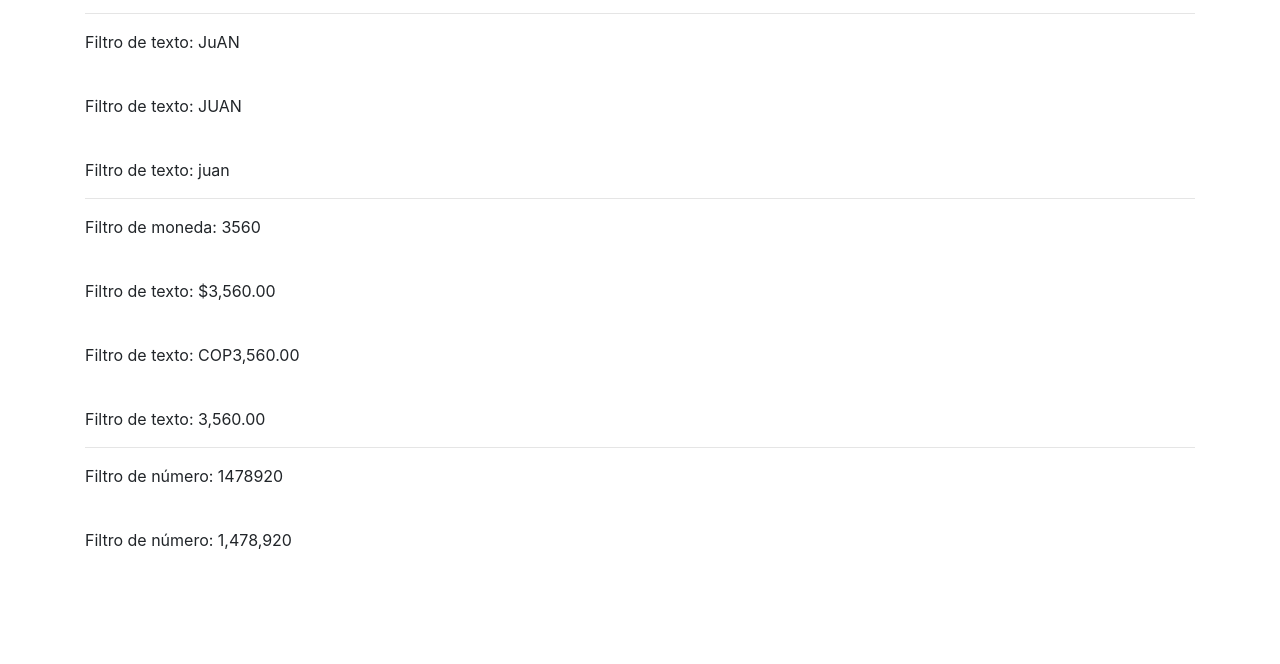
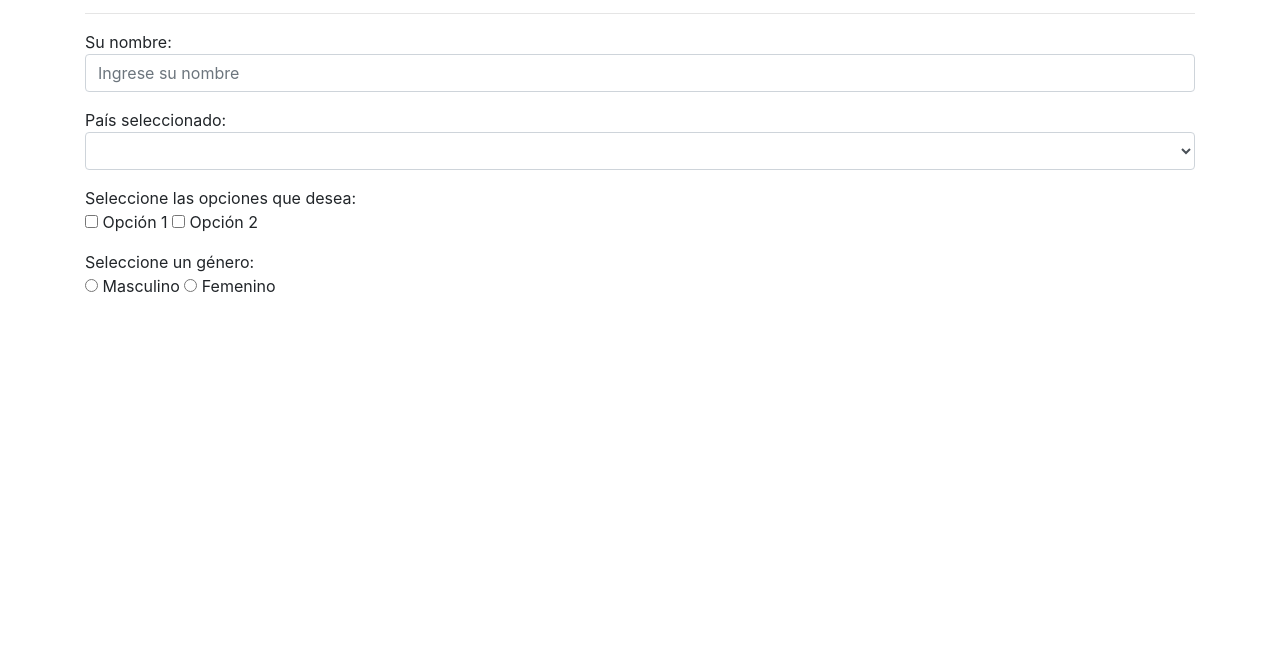
Before and after one commit to JuanRuizA7x/AngularJS_Ejercicios, a plain HTML site: page index.html in a window 1280 px wide. Shown: the part 136-800 px from the top of the page. Drawn offline with Linux system fonts and the light colour scheme.

Commit message:
ng-model

```diff
--- a/index.html
+++ b/index.html
@@ -1,43 +1,54 @@
 <!DOCTYPE html>
 <html lang="en" ng-app>
-<head>
-    <meta charset="UTF-8">
-    <meta name="viewport" content="width=device-width, initial-scale=1.0">
+  <head>
+    <meta charset="UTF-8" />
+    <meta name="viewport" content="width=device-width, initial-scale=1.0" />
     <title>Document</title>
 
     <!-- BOOTSTRAP -->
-    <link rel="stylesheet" href="css/bootstrap.min.css">
+    <link rel="stylesheet" href="css/bootstrap.min.css" />
     <!-- ANGULARJS -->
     <script src="js/lib/angular.min.js"></script>
-</head>
-<body>
+  </head>
+  <body>
+    <div class="container mt-5">
+      <h1>ng-model</h1>
+      <h4>en angulajs</h4>
+      <hr />
 
-    <div class="container mt-5">
-        <h1>Filtros :: Filters</h1>
-        <h4>en angulajs</h4>
-        <hr>
+      <p>
+        Su nombre: {{name | uppercase}}
+        <br />
+        <input
+          type="text"
+          class="form-control"
+          placeholder="Ingrese su nombre"
+          ng-model="name"
+        />
+      </p>
 
-        <p>Filtro de texto: {{"JuAN"}}</p>
+      <p>
+          País seleccionado: {{country}}
+        <select class="form-control" ng-model="country">
+          <option value="1">Canadá</option>
+          <option value="2">Colombia</option>
+          <option value="3">Estados Unidos</option>
+        </select>
+      </p>
+
+      <p>
+          Seleccione las opciones que desea: {{opt1}} {{opt2}}
+          <br>
+          <input type="checkbox" ng-model="opt1"> Opción 1
+          <input type="checkbox" ng-model="opt2"> Opción 2
+      </p>
+
+      <p>
+        Seleccione un género: {{gender}}
         <br>
-        <p>Filtro de texto: {{"JuAN" | uppercase}}</p>
-        <br>
-        <p>Filtro de texto: {{"JuAN" | lowercase}}</p>
-
-        <hr>
-
-        <p>Filtro de moneda: {{3560}}</p>
-        <br>
-        <p>Filtro de texto: {{3560 | currency}}</p>
-        <br>
-        <p>Filtro de texto: {{3560 | currency:'COP'}}</p>
-        <br>
-        <p>Filtro de texto: {{3560 | currency:''}}</p>
-
-        <hr>
-
-        <p>Filtro de número: {{1478920}}</p>
-        <br>
-        <p>Filtro de número: {{1478920 | number}}</p>
+        <input type="radio" value="M" ng-model="gender"> Masculino
+        <input type="radio" value="F" ng-model="gender"> Femenino
+    </p>
     </div>
 
     <!-- JQUERY -->
@@ -45,6 +56,6 @@
     <!-- POPPER JS -->
     <script src="js/lib/popper.min.js"></script>
     <!-- BOOTSTRAP -->
-    <script src="js/lib/bootstrap.min.js" ></script>
-</body>
+    <script src="js/lib/bootstrap.min.js"></script>
+  </body>
 </html>
```
